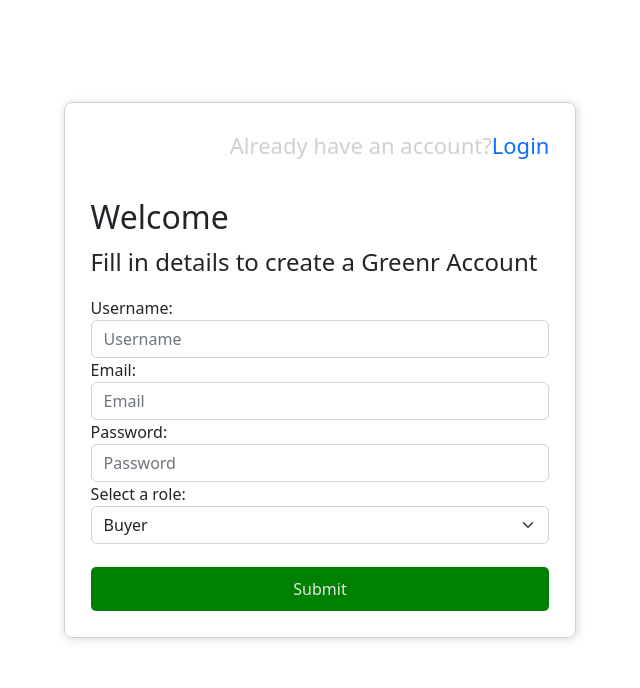
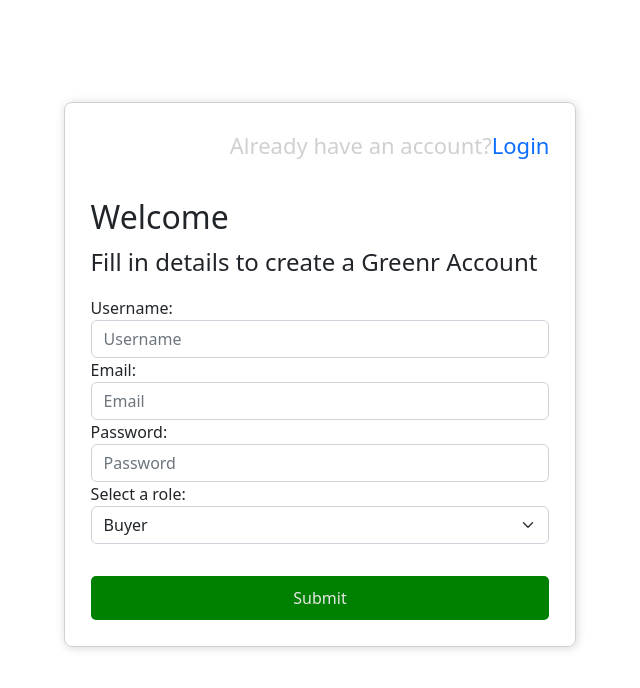
Before and after one commit to MICHAELMUNAVU83/greenr-frontend, a React (Create React App) app: page /signup in a window 1280 px wide. Shown: the top 688 px of the page, without its empty margins (320-960 px from the left). Built offline with nearby package versions, Linux system fonts and the light colour scheme; no server answers.

Commit message:
style the signup form

```diff
--- a/src/components/SignUp/SignUp.css
+++ b/src/components/SignUp/SignUp.css
@@ -45,7 +45,7 @@ aside p {
   padding: 10px 0px;
   border-radius: 5px;
   color: rgb(229, 229, 229);
-  margin-top: 5%;
+  margin-top: 7%;
 }
 .contain{
   border: 2px solid grey;
```
